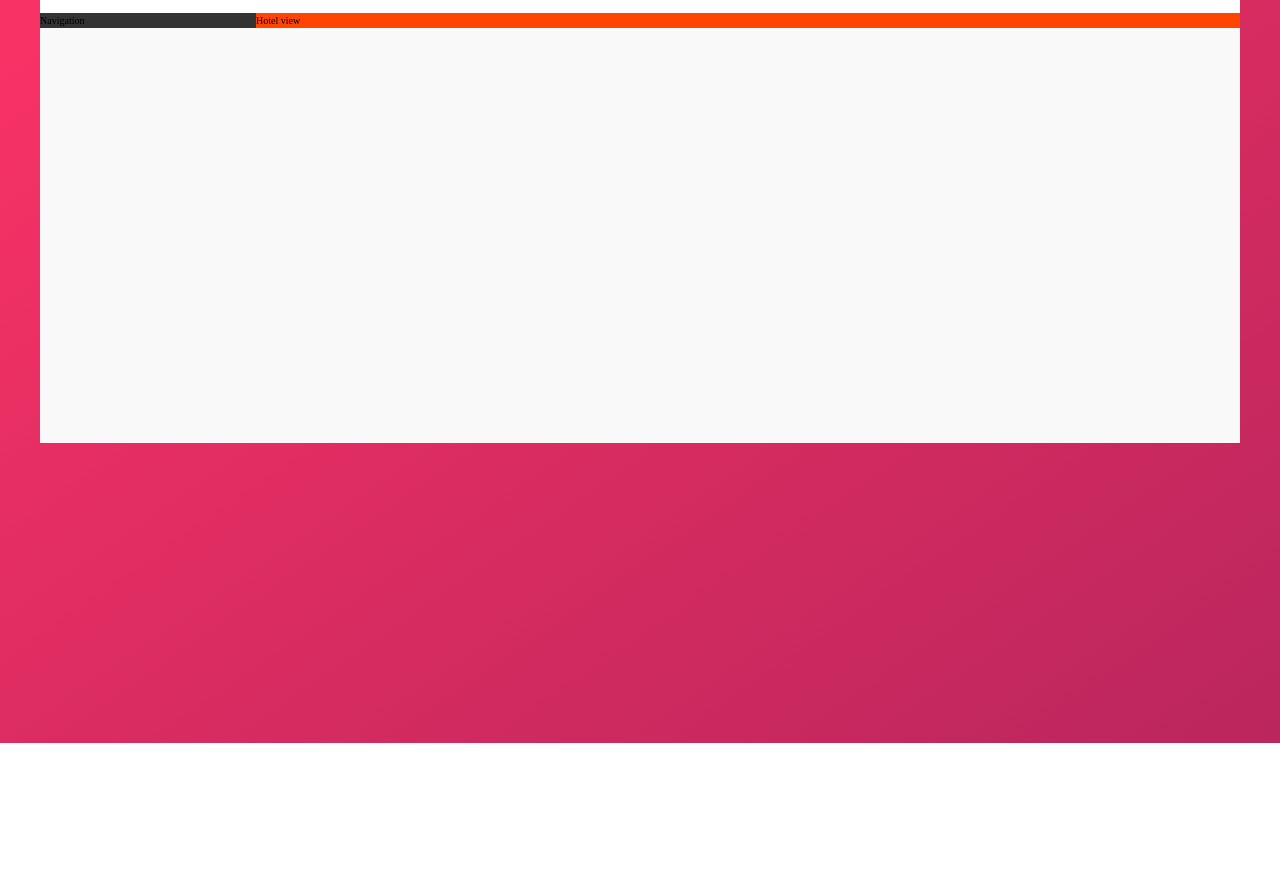
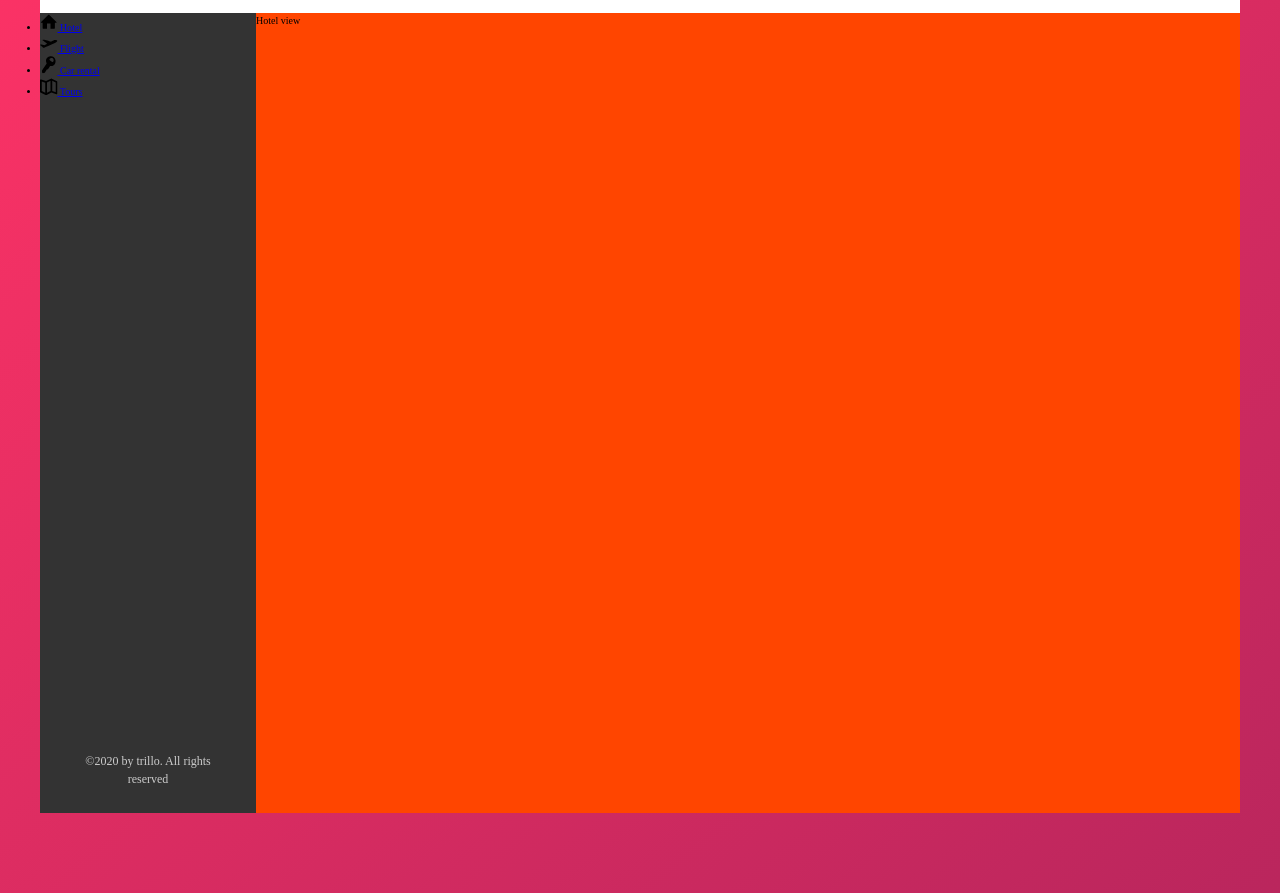
Before and after one commit to mlavagni/trillo, a website: page index.html in a window 1280 px wide. Shown: the part 137-1030 px from the top of the page. Before the commit the page ends 880 px from the top, so only its background shows below. Drawn offline with Linux system fonts and the light colour scheme.

Commit message:
Added style to side bar icon and legal

```diff
--- a/index.html
+++ b/index.html
@@ -55,8 +55,52 @@
           </div>
         </nav>
       </div>
+
       <div class="content">
-        <nav class="sidebar">Navigation</nav>
+        <nav class="sidebar">
+          <ul class="side-nav">
+            <li class="side-nav__item">
+              <a href="#" class="side-nav__link">
+                <svg class="side-nav__icon">
+                  <use xlink:href="img/sprite.svg#icon-home"></use>
+                </svg>
+                <span>Hotel</span>
+              </a>
+            </li>
+
+            <li class="side-nav__item">
+              <a href="#" class="side-nav__link">
+                <svg class="side-nav__icon">
+                  <use xlink:href="img/sprite.svg#icon-aircraft-take-off"></use>
+                </svg>
+                <span>Flight</span>
+              </a>
+            </li>
+
+            <li class="side-nav__item">
+              <a href="#" class="side-nav__link">
+                <svg class="side-nav__icon">
+                  <use xlink:href="img/sprite.svg#icon-key"></use>
+                </svg>
+                <span>Car rental</span>
+              </a>
+            </li>
+
+            <li class="side-nav__item">
+              <a href="#" class="side-nav__link">
+                <svg class="side-nav__icon">
+                  <use xlink:href="img/sprite.svg#icon-map"></use>
+                </svg>
+                <span>Tours</span>
+              </a>
+            </li>
+          </ul>
+
+          <div class="legal">
+            &copy;2020 by trillo. All rights reserved
+          </div>
+        </nav>
+
         <main class="hotel-view">Hotel view</main>
       </div>
     </div>
--- a/sass/_components.scss
+++ b/sass/_components.scss
@@ -116,3 +116,29 @@
     margin-right: 1rem;
   }
 }
+
+/////////////////////////////////////
+//Side Navigation
+
+.side-nav {
+  &__item {
+  }
+
+  &__link {
+  }
+
+  &__icon {
+    width: 1.75rem;
+    height: 1.75rem;
+  }
+}
+
+/////////////////////////////////////
+//legal text
+
+.legal {
+  font-size: 1.2rem;
+  color: var(--color-grey-light-4);
+  text-align: center;
+  padding: 2.5rem;
+}
--- a/sass/_layout.scss
+++ b/sass/_layout.scss
@@ -26,6 +26,10 @@
   background-color: var(--color-grey-dark-1);
   // width (0 = no grow) shrink(0 = no shrink) flex-bases
   flex: 0 0 18%;
+
+  display: flex;
+  flex-direction: column;
+  justify-content: space-between;
 }
 
 .hotel-view {
@@ -33,4 +37,5 @@
   background-color: orangered;
   // 1 = grow all available space
   flex: 1;
+  height: 80rem;
 }
```
Also changed, not shown: css/style.css.
